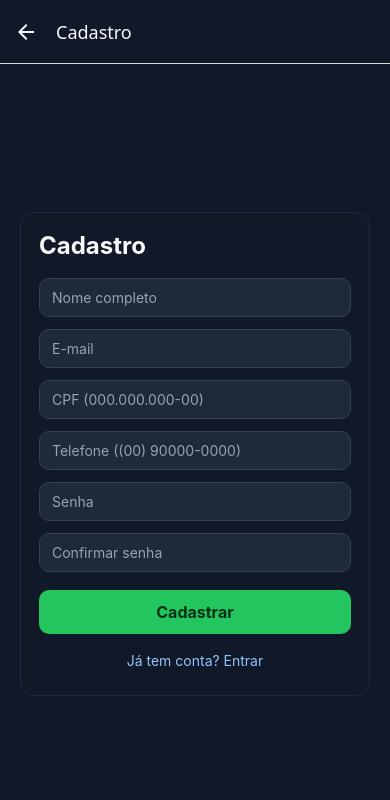
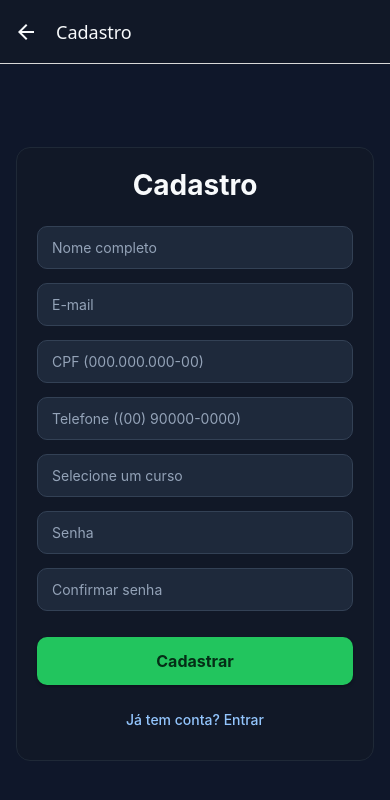
Before and after one commit to RaulSayajin/animeApp, a React Native app: screen /Cadastro in a window 390 px wide. Shown: the top 800 px of the page. Built offline with nearby package versions, Linux system fonts and the light colour scheme.

Commit message:
adiciona Cursos ao sistema de cadastro

```diff
--- a/src/screens/cadastroScreen.js
+++ b/src/screens/cadastroScreen.js
@@ -2,6 +2,7 @@ import { useState } from "react";
 import {
   Alert,
   KeyboardAvoidingView,
+  Modal,
   Platform,
   Pressable,
   ScrollView,
@@ -11,6 +12,17 @@ import {
   View,
 } from "react-native";
 import { registerUser } from "../storage";
+
+const CURSOS = [
+  "Análise e Desenvolvimento de Sistemas (Matutino)",
+  "Análise e Desenvolvimento de Sistemas (Noturno)",
+  "Desenvolvimento de Software Multiplataforma (Noturno)",
+  "Gestão da Produção Industrial (Matutino)",
+  "Gestão da Produção Industrial (Noturno)",
+  "Gestão de Recursos Humanos (Matutino)",
+  "Gestão de Recursos Humanos (Noturno)",
+  "Gestão Empresarial (EaD)",
+];
 
 function maskCpf(value) {
   const digits = value.replace(/\D/g, "").slice(0, 11);
@@ -35,58 +47,180 @@ export default function CadastroScreen({ navigation }) {
   const [confirmarSenha, setConfirmarSenha] = useState("");
   const [cpf, setCpf] = useState("");
   const [telefone, setTelefone] = useState("");
+  const [curso, setCurso] = useState(null);
+  const [showCursoModal, setShowCursoModal] = useState(false);
   const [loading, setLoading] = useState(false);
+  const [message, setMessage] = useState(null);
+  const [messageType, setMessageType] = useState(null);
 
   const handleCadastro = async () => {
-    if (
-      !nome.trim() ||
-      !email.trim() ||
-      !senha ||
-      !confirmarSenha ||
-      !cpf ||
-      !telefone
-    ) {
-      Alert.alert("Atenção", "Preencha todos os campos.");
+    console.log("📝 [CADASTRO] Iniciando validação");
+
+    if (!nome || !nome.trim()) {
+      console.log("❌ Nome vazio");
+      setMessage("Digite seu nome completo.");
+      setMessageType("error");
+      Alert.alert("Atenção", "Digite seu nome completo.");
+      setTimeout(() => setMessage(null), 3000);
+      return;
+    }
+
+    if (!email || !email.trim()) {
+      console.log("❌ Email vazio");
+      setMessage("Digite seu e-mail.");
+      setMessageType("error");
+      Alert.alert("Atenção", "Digite seu e-mail.");
+      setTimeout(() => setMessage(null), 3000);
+      return;
+    }
+
+    if (!senha) {
+      console.log("❌ Senha vazia");
+      setMessage("Digite uma senha.");
+      setMessageType("error");
+      Alert.alert("Atenção", "Digite uma senha.");
+      setTimeout(() => setMessage(null), 3000);
+      return;
+    }
+
+    if (!confirmarSenha) {
+      console.log("❌ Confirmação de senha vazia");
+      setMessage("Confirme sua senha.");
+      setMessageType("error");
+      Alert.alert("Atenção", "Confirme sua senha.");
+      setTimeout(() => setMessage(null), 3000);
+      return;
+    }
+
+    if (!cpf || cpf.trim() === "") {
+      console.log("❌ CPF vazio");
+      setMessage("Digite seu CPF.");
+      setMessageType("error");
+      Alert.alert("Atenção", "Digite seu CPF.");
+      setTimeout(() => setMessage(null), 3000);
+      return;
+    }
+
+    if (!telefone || telefone.trim() === "") {
+      console.log("❌ Telefone vazio");
+      setMessage("Digite seu telefone.");
+      setMessageType("error");
+      Alert.alert("Atenção", "Digite seu telefone.");
+      setTimeout(() => setMessage(null), 3000);
       return;
     }
 
     if (!/\S+@\S+\.\S+/.test(email)) {
-      Alert.alert("Atenção", "Digite um e-mail válido.");
+      console.log("❌ Email inválido");
+      setMessage("E-mail inválido. Exemplo: usuario@email.com");
+      setMessageType("error");
+      Alert.alert("Atenção", "E-mail inválido. Exemplo: usuario@email.com");
+      setTimeout(() => setMessage(null), 3000);
       return;
     }
 
     if (senha.length < 6) {
+      console.log("❌ Senha muito curta");
+      setMessage("A senha deve ter no mínimo 6 caracteres.");
+      setMessageType("error");
       Alert.alert("Atenção", "A senha deve ter no mínimo 6 caracteres.");
+      setTimeout(() => setMessage(null), 3000);
       return;
     }
 
     if (senha !== confirmarSenha) {
+      console.log("❌ Senhas não conferem");
+      setMessage("As senhas não conferem.");
+      setMessageType("error");
       Alert.alert("Atenção", "As senhas não conferem.");
+      setTimeout(() => setMessage(null), 3000);
       return;
     }
 
-    if (cpf.replace(/\D/g, "").length !== 11) {
-      Alert.alert("Atenção", "CPF inválido.");
+    const cpfDigits = cpf.replace(/\D/g, "");
+    if (cpfDigits.length !== 11) {
+      console.log("❌ CPF inválido:", cpfDigits.length, "dígitos");
+      setMessage("CPF deve ter 11 dígitos.");
+      setMessageType("error");
+      Alert.alert("Atenção", "CPF deve ter 11 dígitos.");
+      setTimeout(() => setMessage(null), 3000);
       return;
     }
 
-    if (telefone.replace(/\D/g, "").length < 10) {
-      Alert.alert("Atenção", "Telefone inválido.");
+    const phoneDigits = telefone.replace(/\D/g, "");
+    if (phoneDigits.length < 10) {
+      console.log("❌ Telefone inválido:", phoneDigits.length, "dígitos");
+      setMessage("Telefone deve ter no mínimo 10 dígitos.");
+      setMessageType("error");
+      Alert.alert("Atenção", "Telefone deve ter no mínimo 10 dígitos.");
+      setTimeout(() => setMessage(null), 3000);
       return;
     }
 
-    setLoading(true);
-    const result = await registerUser({ nome, email, senha, cpf, telefone });
-    setLoading(false);
-
-    if (!result.ok) {
-      Alert.alert("Erro", result.message);
+    if (!curso) {
+      console.log("❌ Curso não selecionado");
+      setMessage("Selecione um curso.");
+      setMessageType("error");
+      Alert.alert("Atenção", "Selecione um curso.");
+      setTimeout(() => setMessage(null), 3000);
       return;
     }
 
-    Alert.alert("Sucesso", "Cadastro realizado com sucesso.", [
-      { text: "Ir para login", onPress: () => navigation.navigate("Login") },
-    ]);
+    try {
+      setLoading(true);
+      setMessage("⏳ Salvando cadastro...");
+      setMessageType("loading");
+      console.log("⏳ [CADASTRO] Chamando registerUser...");
+
+      const result = await registerUser({
+        nome: nome.trim(),
+        email: email.toLowerCase().trim(),
+        senha,
+        cpf: cpfDigits,
+        telefone: phoneDigits,
+        curso,
+      });
+
+      console.log("📦 [CADASTRO] Resultado recebido:", result);
+      setLoading(false);
+
+      if (!result || !result.ok) {
+        const errorMsg = result?.message || "Erro ao registrar usuário.";
+        console.log("❌ Cadastro falhou:", errorMsg);
+        setMessage(errorMsg);
+        setMessageType("error");
+        Alert.alert("✗ Erro no Cadastro", errorMsg);
+        setTimeout(() => setMessage(null), 3000);
+        return;
+      }
+
+      console.log("✅ Cadastro bem-sucedido para:", email);
+      setMessage("✓ Cadastro realizado com sucesso!");
+      setMessageType("success");
+      Alert.alert(
+        "✓ Cadastro Realizado!",
+        "Sua conta foi criada com sucesso. Faça login agora.",
+        [
+          {
+            text: "Ir para Login",
+            onPress: () => {
+              console.log("🔄 Navegando para Login");
+              navigation.navigate("Login");
+            },
+          },
+        ],
+      );
+    } catch (error) {
+      console.error("💥 Erro no cadastro:", error);
+      setLoading(false);
+      setMessage(error.message || "Erro ao cadastrar. Tente novamente.");
+      setMessageType("error");
+      Alert.alert(
+        "✗ Erro",
+        error.message || "Erro ao cadastrar. Tente novamente.",
+      );
+      setTimeout(() => setMessage(null), 3000);
+    }
   };
 
   return (
@@ -97,6 +231,19 @@ export default function CadastroScreen({ navigation }) {
       <ScrollView contentContainerStyle={styles.scrollContent}>
         <View style={styles.card}>
           <Text style={styles.title}>Cadastro</Text>
+
+          {message && (
+            <View
+              style={[
+                styles.messageBox,
+                messageType === "error" && styles.errorMessage,
+                messageType === "success" && styles.successMessage,
+                messageType === "loading" && styles.loadingMessage,
+              ]}
+            >
+              <Text style={styles.messageText}>{message}</Text>
+            </View>
+          )}
 
           <TextInput
             value={nome}
@@ -134,6 +281,67 @@ export default function CadastroScreen({ navigation }) {
             style={styles.input}
             placeholderTextColor="#94a3b8"
           />
+
+          <Pressable
+            style={[
+              styles.input,
+              styles.cursoButton,
+              curso && styles.cursoButtonSelected,
+            ]}
+            onPress={() => setShowCursoModal(true)}
+          >
+            <Text
+              style={[
+                styles.cursoButtonText,
+                !curso && styles.cursoPlaceholder,
+              ]}
+            >
+              {curso || "Selecione um curso"}
+            </Text>
+          </Pressable>
+
+          <Modal
+            visible={showCursoModal}
+            transparent
+            animationType="fade"
+            onRequestClose={() => setShowCursoModal(false)}
+          >
+            <View style={styles.modalOverlay}>
+              <View style={styles.modalContent}>
+                <Text style={styles.modalTitle}>Selecione seu Curso</Text>
+                <ScrollView style={styles.cursosList}>
+                  {CURSOS.map((c, index) => (
+                    <Pressable
+                      key={index}
+                      style={[
+                        styles.cursoOption,
+                        curso === c && styles.cursoOptionSelected,
+                      ]}
+                      onPress={() => {
+                        setCurso(c);
+                        setShowCursoModal(false);
+                      }}
+                    >
+                      <Text
+                        style={[
+                          styles.cursoOptionText,
+                          curso === c && styles.cursoOptionTextSelected,
+                        ]}
+                      >
+                        {c}
+                      </Text>
+                    </Pressable>
+                  ))}
+                </ScrollView>
+                <Pressable
+                  style={styles.modalCloseButton}
+                  onPress={() => setShowCursoModal(false)}
+                >
+                  <Text style={styles.modalCloseButtonText}>Fechar</Text>
+                </Pressable>
+              </View>
+            </View>
+          </Modal>
 
           <TextInput
             value={senha}
@@ -183,7 +391,7 @@ const styles = StyleSheet.create({
   scrollContent: {
     flexGrow: 1,
     justifyContent: "center",
-    padding: 20,
+    padding: 16,
   },
   card: {
     width: "100%",
@@ -191,32 +399,39 @@ const styles = StyleSheet.create({
     alignSelf: "center",
     backgroundColor: "#111827",
     borderRadius: 14,
-    padding: 18,
+    padding: 20,
     borderWidth: 1,
     borderColor: "#1f2937",
   },
   title: {
     color: "#f8fafc",
-    fontSize: 24,
+    fontSize: 28,
     fontWeight: "700",
-    marginBottom: 18,
+    marginBottom: 24,
+    textAlign: "center",
   },
   input: {
     borderWidth: 1,
     borderColor: "#334155",
     borderRadius: 10,
-    paddingHorizontal: 12,
-    paddingVertical: 10,
-    marginBottom: 12,
+    paddingHorizontal: 14,
+    paddingVertical: 12,
+    marginBottom: 14,
     color: "#e2e8f0",
     backgroundColor: "#1e293b",
+    fontSize: 14,
   },
   primaryButton: {
-    marginTop: 6,
+    marginTop: 12,
     borderRadius: 10,
-    paddingVertical: 12,
+    paddingVertical: 14,
     alignItems: "center",
     backgroundColor: "#22c55e",
+    shadowColor: "#000",
+    shadowOffset: { width: 0, height: 2 },
+    shadowOpacity: 0.25,
+    shadowRadius: 3,
+    elevation: 5,
   },
   primaryButtonText: {
     color: "#052e16",
@@ -224,12 +439,120 @@ const styles = StyleSheet.create({
     fontSize: 16,
   },
   ghostButton: {
-    marginTop: 10,
+    marginTop: 14,
     alignItems: "center",
-    paddingVertical: 8,
+    paddingVertical: 12,
   },
   ghostButtonText: {
     color: "#93c5fd",
     fontSize: 14,
+    fontWeight: "500",
+  },
+  messageBox: {
+    padding: 14,
+    borderRadius: 10,
+    marginBottom: 16,
+    alignItems: "center",
+    borderWidth: 1,
+    flexDirection: "row",
+    justifyContent: "center",
+  },
+  errorMessage: {
+    backgroundColor: "#7f1d1d",
+    borderColor: "#dc2626",
+  },
+  successMessage: {
+    backgroundColor: "#15803d",
+    borderColor: "#22c55e",
+  },
+  loadingMessage: {
+    backgroundColor: "#1e40af",
+    borderColor: "#3b82f6",
+  },
+  messageText: {
+    color: "#f8fafc",
+    fontSize: 15,
+    fontWeight: "500",
+    textAlign: "center",
+    flex: 1,
+  },
+  cursoButton: {
+    paddingVertical: 12,
+    justifyContent: "center",
+    backgroundColor: "#1e293b",
+    borderColor: "#334155",
+  },
+  cursoButtonSelected: {
+    borderColor: "#22c55e",
+    backgroundColor: "#1a3a1a",
+  },
+  cursoButtonText: {
+    color: "#e2e8f0",
+    fontSize: 14,
+    fontWeight: "500",
+  },
+  cursoPlaceholder: {
+    color: "#94a3b8",
+    fontWeight: "400",
+  },
+  modalOverlay: {
+    flex: 1,
+    backgroundColor: "rgba(0, 0, 0, 0.75)",
+    justifyContent: "center",
+    alignItems: "center",
+    padding: 16,
+  },
+  modalContent: {
+    backgroundColor: "#111827",
+    borderRadius: 14,
+    padding: 20,
+    width: "100%",
+    maxWidth: 420,
+    maxHeight: "70%",
+    borderWidth: 1,
+    borderColor: "#1f2937",
+  },
+  modalTitle: {
+    color: "#f8fafc",
+    fontSize: 18,
+    fontWeight: "700",
+    marginBottom: 16,
+    textAlign: "center",
+  },
+  cursosList: {
+    marginBottom: 16,
+    maxHeight: 300,
+  },
+  cursoOption: {
+    padding: 14,
+    borderBottomWidth: 1,
+    borderBottomColor: "#1f2937",
+    flexDirection: "row",
+    alignItems: "center",
+  },
+  cursoOptionSelected: {
+    backgroundColor: "#15803d",
+    borderBottomColor: "#22c55e",
+  },
+  cursoOptionText: {
+    color: "#e2e8f0",
+    fontSize: 14,
+    flex: 1,
+  },
+  cursoOptionTextSelected: {
+    color: "#f8fafc",
+    fontWeight: "600",
+  },
+  modalCloseButton: {
+    backgroundColor: "#334155",
+    borderRadius: 10,
+    paddingVertical: 12,
+    alignItems: "center",
+    marginTop: 8,
+  },
+  modalCloseButtonText: {
+    color: "#f8fafc",
+    fontWeight: "600",
+    fontSize: 14,
   },
 });
```
Lines whose indentation alone changed are shown as unchanged.
